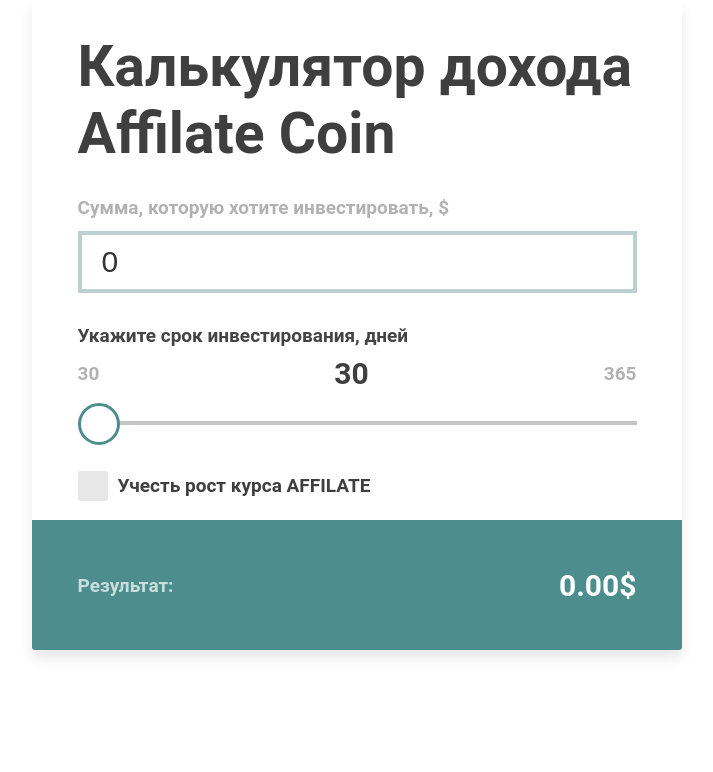
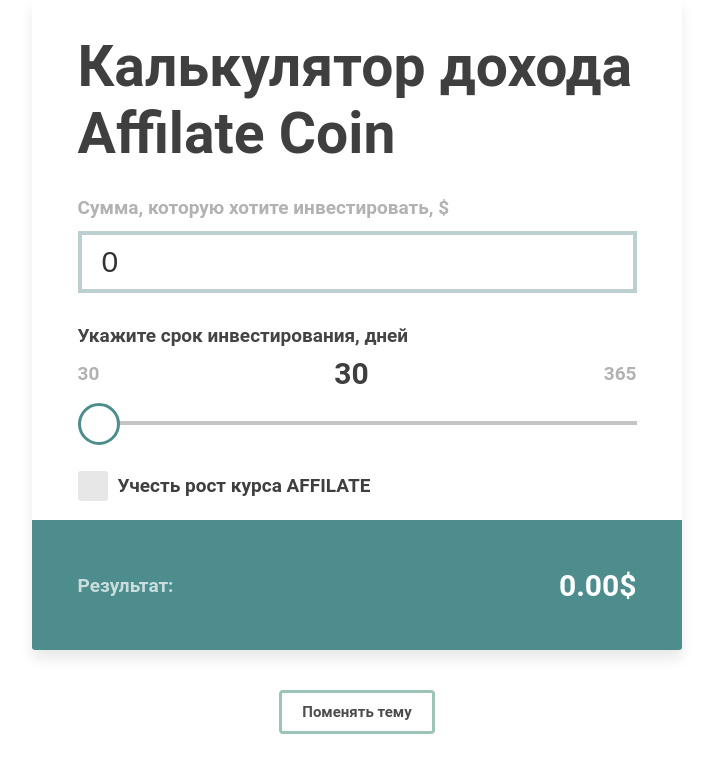
Before and after one commit to rudensergey/calculator_react, a React app in the folder calculator-app/: page / in a window 1280 px wide. Shown: the whole page, without its empty margins (283-996 px from the left). Built offline with nearby package versions, Linux system fonts and the light colour scheme.

Commit message:
add switcher button

```diff
--- a/calculator-app/src/index.js
+++ b/calculator-app/src/index.js
@@ -2,6 +2,10 @@
 import ReactDOM from "react-dom";
 import Calculator from "./calculator.js";
 import { ThemeContext } from "./themecontext.js";
+
+import "./style/style.css";
+import "./style/calculator.css";
+import "./style/mobile.css";
 
 class App extends React.Component {
     constructor(props) {
@@ -9,18 +13,30 @@
         this.state = { theme: "light" };
     }
 
-    componentDidMount = () => {
-        setInterval(() => {
-            this.state.theme === "light"
-                ? this.setState({ theme: "dark" })
-                : this.setState({ theme: "light" });
-        }, 2000);
+    changeTheme = () => {
+        this.state.theme === "light"
+            ? this.setState({ theme: "dark" })
+            : this.setState({ theme: "light" });
     };
 
     render() {
         return (
             <ThemeContext.Provider value={this.state.theme}>
                 <Calculator />
+                <div
+                    style={{
+                        width: "100%",
+                        display: "flex",
+                        justifyContent: "center",
+                    }}
+                >
+                    <button
+                        className="theme-button"
+                        onClick={this.changeTheme}
+                    >
+                        Поменять тему
+                    </button>
+                </div>
             </ThemeContext.Provider>
         );
     }
--- a/calculator-app/src/style/style.css
+++ b/calculator-app/src/style/style.css
@@ -1,8 +1,9 @@
-
 body {
     height: 100vh;
     width: 100vw;
     margin: 0px;
+    display: flex;
+    justify-content: center;
 }
 
 h1,
@@ -14,6 +15,36 @@
 p,
 a {
     margin: 0px;
-    color: #3F3F3F;
-    font-family: 'Roboto', sans-serif;
+    color: #3f3f3f;
+    font-family: "Roboto", sans-serif;
 }
+
+.theme-button {
+    padding: 10px 20px;
+    margin-top: 40px;
+    border-radius: 4px;
+    border: 3px solid #9ec4b7;
+    box-shadow: 0px 0px 0px rgba(0, 0, 0, 0.226);
+    color: rgba(0, 0, 0, 0.7);
+    font-family: "Roboto", sans-serif;
+    font-size: 15px;
+    font-weight: 600;
+    background-color: white;
+
+    transition-property: color background-color border box-shadow;
+    transition-duration: 0.2s;
+}
+
+.theme-button:hover {
+    border: 3px solid rgb(138, 173, 161);
+    box-shadow: 0px 2px 5px rgba(0, 0, 0, 0.226);
+    color: rgba(0, 0, 0, 0.7);
+}
+
+.theme-button:active {
+	border: 3px solid #52AA91;
+	background-color: #52AA91;
+	color: white;
+    box-shadow: 0px 0px 0px rgba(0, 0, 0, 0.226);
+
+}
```
